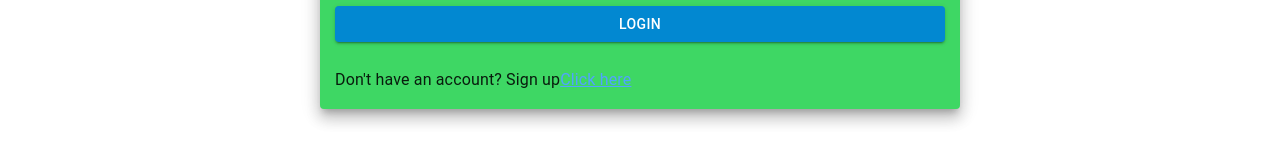
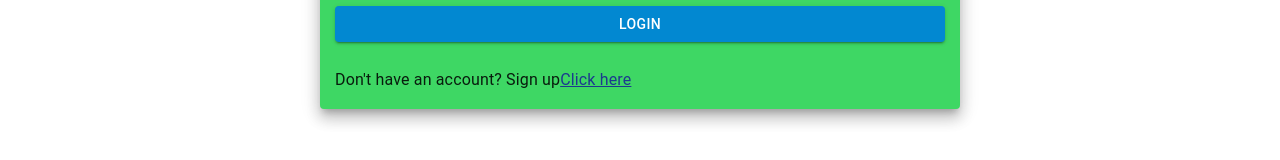
Before and after one commit to sarabjitsinha/youtube_clone_Frontend, a React (Vite) app: page /signin in a window 1280 px wide. Shown: the part 348-508 px from the top of the page. Built offline with nearby package versions, Linux system fonts and the light colour scheme.

Commit message:
contrast

```diff
--- a/src/components/Register.jsx
+++ b/src/components/Register.jsx
@@ -172,7 +172,7 @@ function Register(){
         <Button variant="contained" color="primary" size="small" onClick={(e)=>handlesubmit(e)}>Register</Button>
         <br />
         <Typography variant="subtitle1">Already Registered?
-            <Link to='/signin' className=" text-blue-400 underline">Sign In</Link></Typography>
+            <Link to='/signin' className=" text-blue-900 underline">Sign In</Link></Typography>
         </Paper>
         </Grid2>
     )
--- a/src/components/WithAuth/Signin.jsx
+++ b/src/components/WithAuth/Signin.jsx
@@ -113,7 +113,7 @@ userValid();
           <br /><br />
           <Typography variant="subtitle1">
             {"Don't have an account? Sign up"}
-            <Link to="/register" className=" text-blue-400 underline">Click here</Link>
+            <Link to="/register" className=" text-blue-900 underline">Click here</Link>
           </Typography>
         </Paper>
       </Grid2>
```
